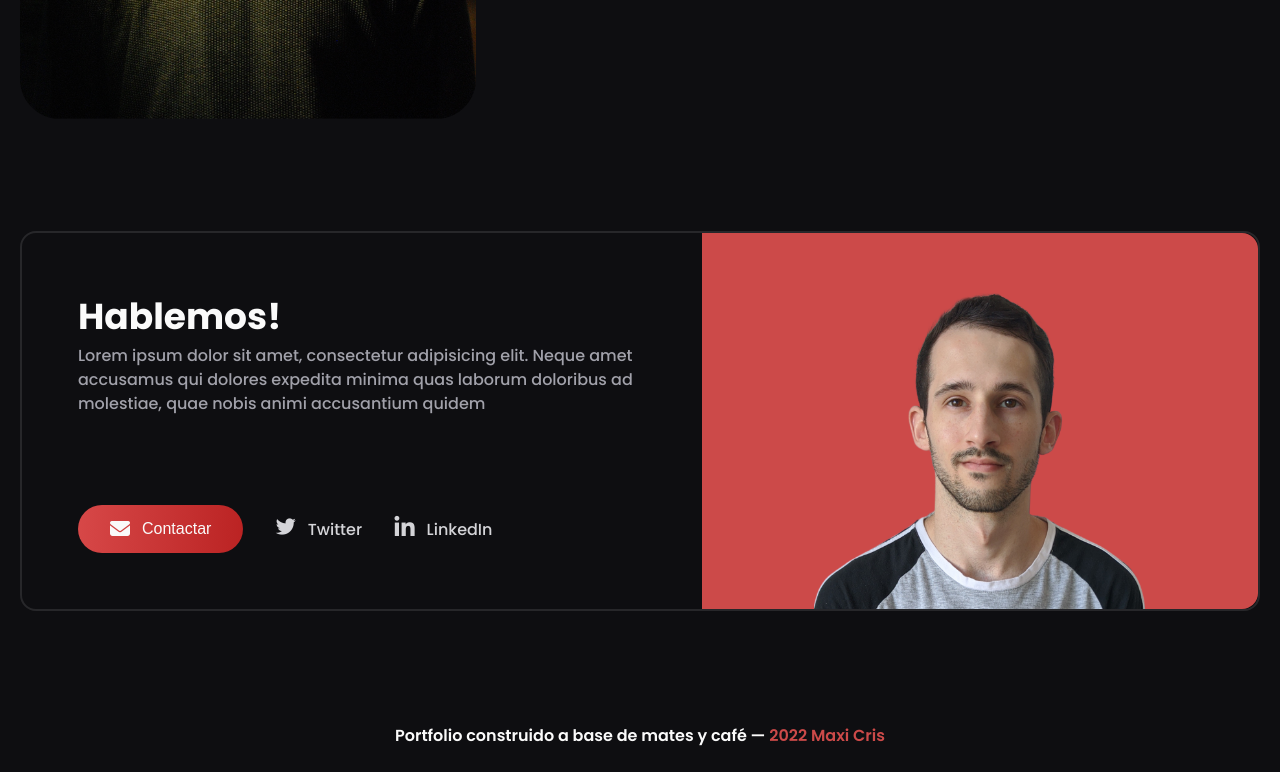
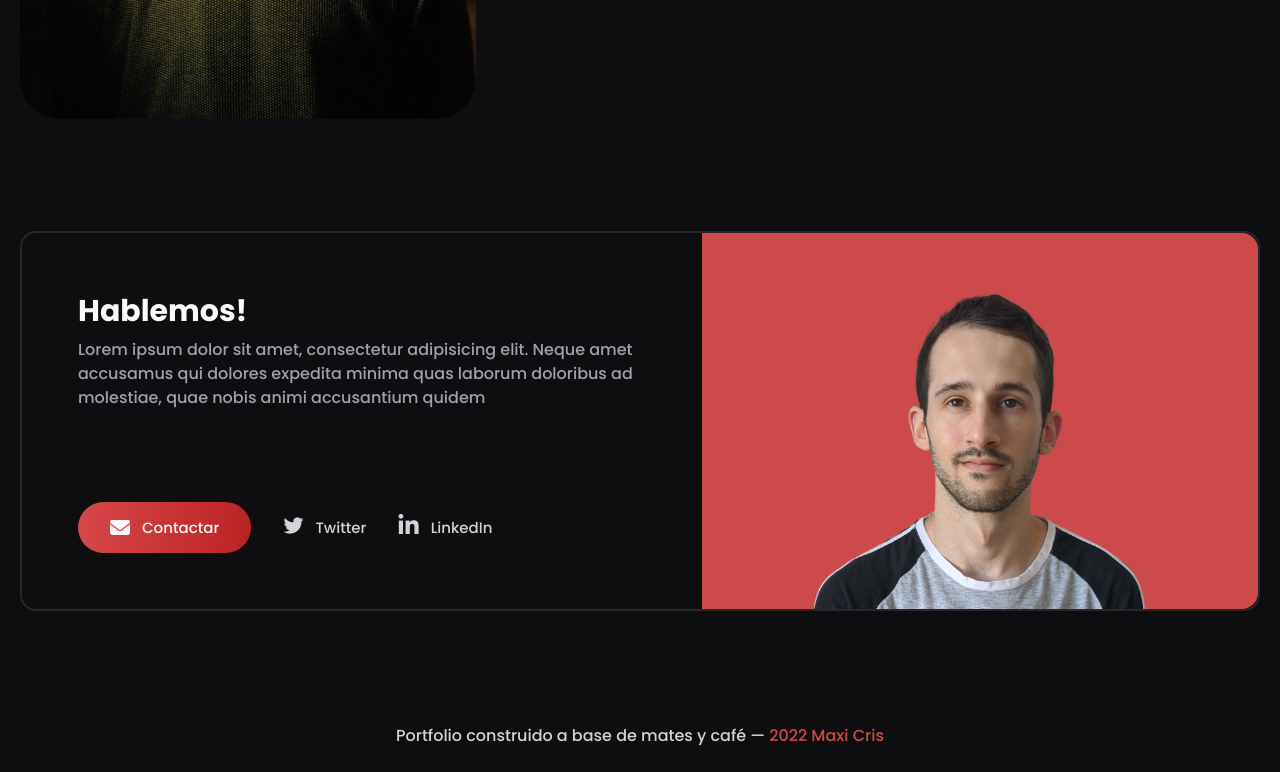
Before and after one commit to maxicris/portfolio-website, a plain HTML site: page about.html in a window 1280 px wide. Shown: the part 651-1423 px from the top of the page. Drawn offline with nearby package versions, Linux system fonts and the light colour scheme.

Commit message:
Desktop fixeado para comenzar a optimizar

```diff
--- a/about.html
+++ b/about.html
@@ -150,13 +150,10 @@
           </p>
         </div>
         <div class="networking-container">
-          <button
-            class="btn-contact"
-            onclick="window.location.href='mailto:hi@maxicris.com'"
+          <a class="btn-contact" href="mailto:hi@maxicris.com" class=""
+            ><i style="font-size: 20px" class="fa-solid fa-envelope"></i>
+            <p>Contactar</p></a
           >
-            <i style="font-size: 20px" class="fa-solid fa-envelope"></i
-            >Contactar
-          </button>
           <a
             class="network-link"
             style="font-size: 20px"
--- a/assets/css/index.css
+++ b/assets/css/index.css
@@ -149,13 +149,13 @@ body {
 }
 
 .network-link > p {
-  font-size: var(--text-base);
+  font-size: var(--text-sm);
 }
 
 .btn-contact {
   display: flex;
   align-items: center;
-  font-size: var(--text-base);
+  font-size: var(--text-sm);
   font-weight: var(--font-medium);
   padding: 1.4rem 3.2rem;
   border-radius: var(--rounded-full);
@@ -235,8 +235,9 @@ body {
 }
 
 .information-header h2 {
-  font-size: var(--text-4xl);
+  font-size: var(--text-3xl);
   font-weight: var(--font-bold);
+  margin-bottom: var(--spacing-1);
 }
 
 .information-header p {
@@ -273,6 +274,7 @@ body {
 }
 
 .footer p {
+  color: var(--gray-300);
   font-size: var(--text-base);
-  font-weight: var(--font-semibold);
+  font-weight: var(--font-medium);
 }
--- a/assets/css/root.css
+++ b/assets/css/root.css
@@ -14,7 +14,7 @@
 
   --primary-400: #cc4a49;
 
-  --text-sm: 1.4rem;
+  --text-sm: 1.5rem;
   --text-base: 1.6rem;
   --text-lg: 1.8rem;
   --text-xl: 2rem;
```
Also changed, not shown: index.html (+0 -12 lines).
